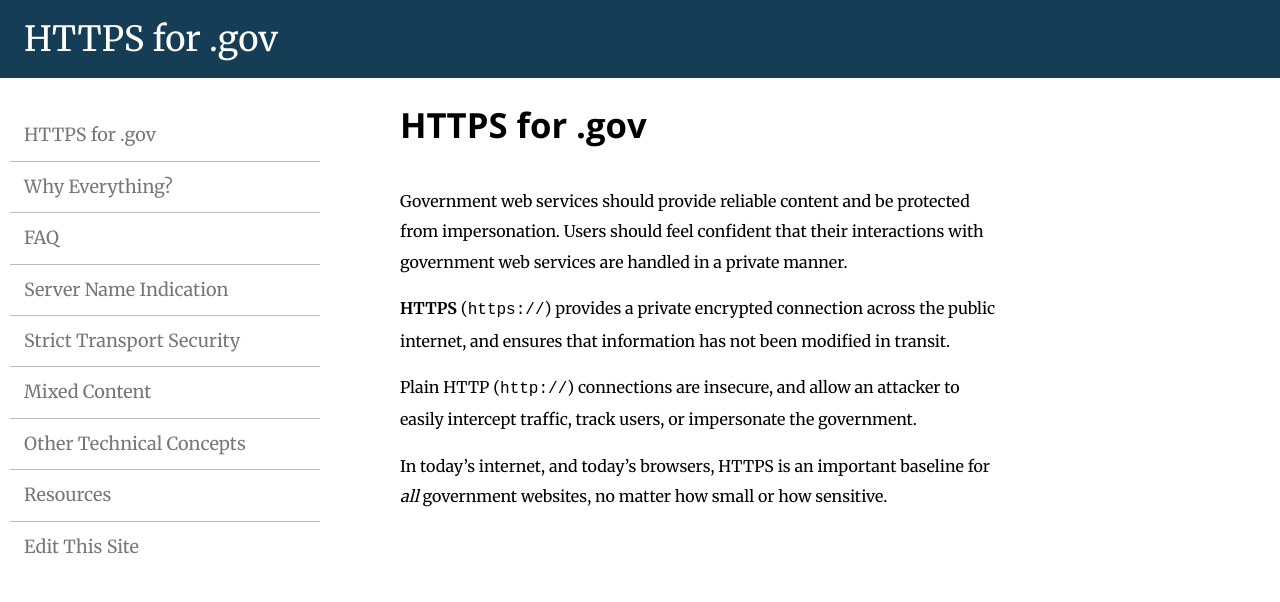
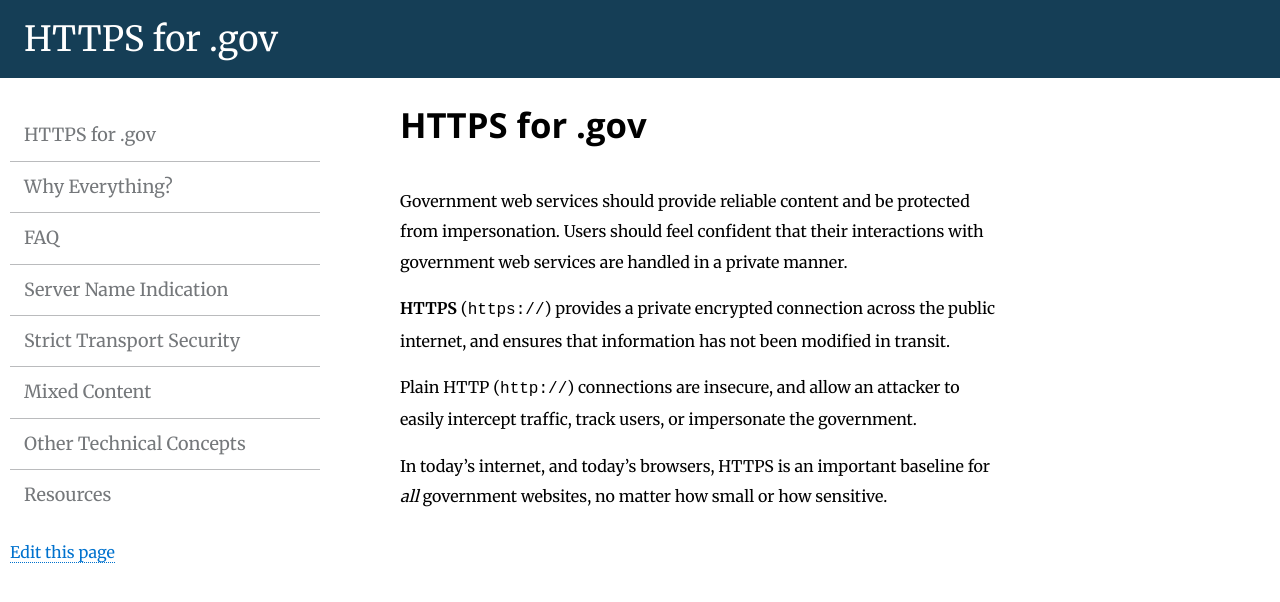
Before and after one commit to GSA/https, a Jekyll site: the page built from pages/index.md, in a window 1280 px wide. Shown: the top 602 px of the page. Built offline with Jekyll 4.4.1, drawn with Linux system fonts in a browser that asks for light colours; Markdown is read by kramdown in place of the engine named in the settings.

Commit message:
fix Edit This Page link

```diff
--- a/_config.yml
+++ b/_config.yml
@@ -16,12 +16,12 @@ exclude:
 # Site metadata
 name: HTTPS for .gov
 description: "Resources, best practices, and case studies for deploying HTTPS in the federal government."
+url: https://https.cio.gov
 
 # GitHub information
+org_name: GSA
 repo_name: https
-branch: gh-pages
-gh_org: GSA
-url: https://https.cio.gov
+branch: master
 
 # Navigation
 # List links that should appear in the site sidebar here
--- a/_includes/sidebar.html
+++ b/_includes/sidebar.html
@@ -9,9 +9,9 @@
           <li><a href="{{ link.url }}">{{ link.text }}</a></li>
         {% endif %}
       {% endfor %}
-      <li>
-      <a href="https://github.com/GSA/https">Edit This Site</a>
-      </li>
     </ul>
   </nav>
+  <p>
+    <a href="https://github.com/{{ site.org_name }}/{{ site.repo_name }}/edit/{{ site.branch }}/{{ page.path }}">Edit this page</a>
+  </p>
 </aside>
```
